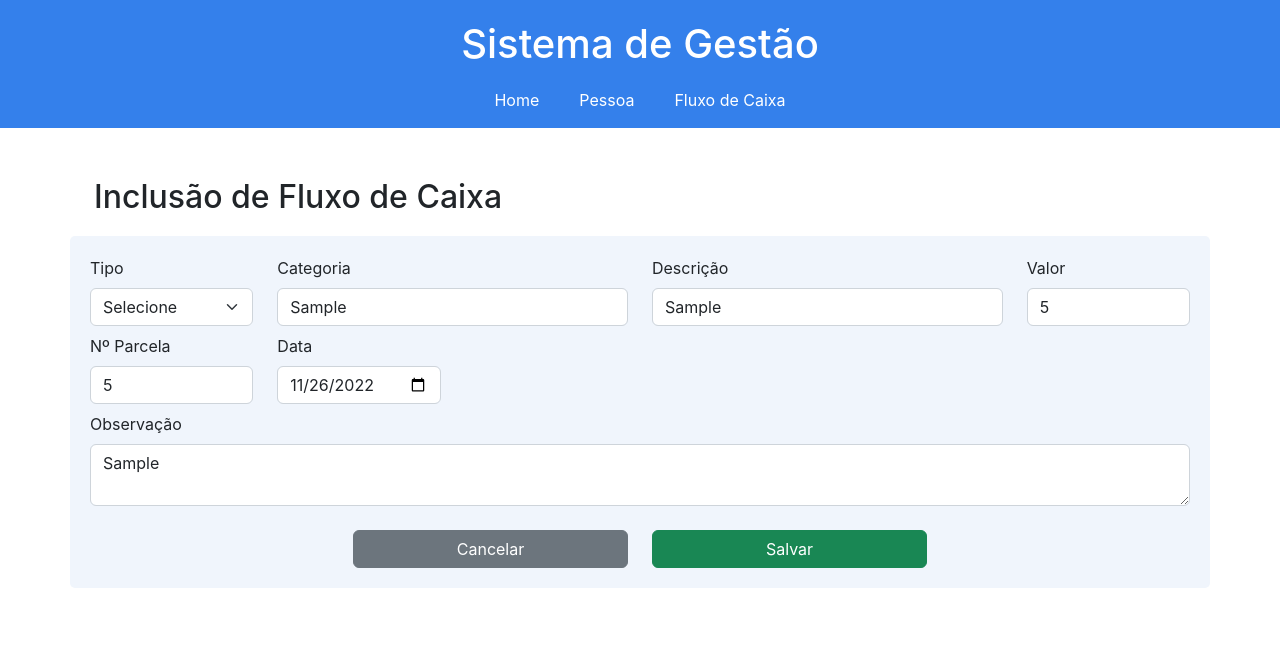
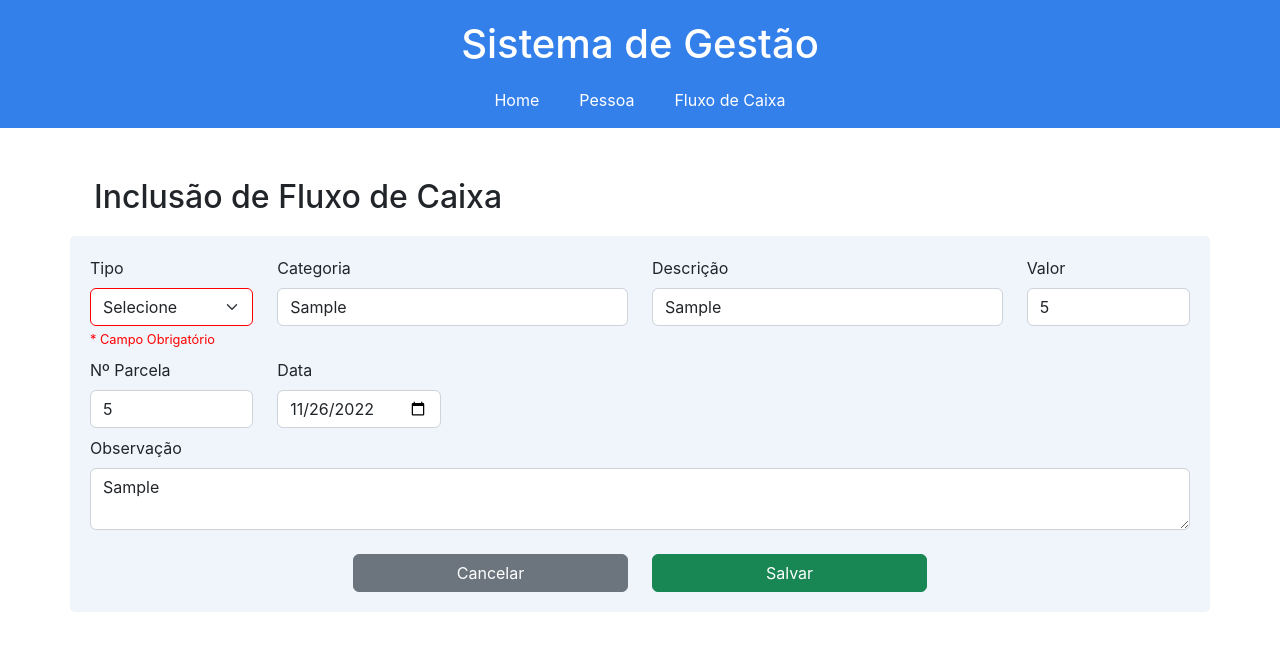
Before and after one commit to ejuscar/ProjetoAplicado.UI, a React (Create React App) app: page /fluxo-de-caixa/incluir in a window 1280 px wide. Both pictures are taken after typing "Sample", "Sample", "5", "5", "Sample" into the empty fields and a click on the button "Salvar". Shown: the top 650 px of the page. Built offline with nearby package versions, Linux system fonts and the light colour scheme.

Commit message:
Adicionada validação no formulario de FC

```diff
--- a/src/app.css
+++ b/src/app.css
@@ -13,3 +13,12 @@ main {
 	margin-left: 30px;
 	margin-bottom: 20px;
 }
+
+.field-validation-error {
+	color: red;
+	font-size: 0.8rem;
+}
+
+.field-error {
+	border-color: red;
+}
--- a/src/pages/fluxo-de-caixa/fluxo-de-caixa.form.page.tsx
+++ b/src/pages/fluxo-de-caixa/fluxo-de-caixa.form.page.tsx
@@ -43,7 +43,8 @@ export default function FluxoDeCaixaFormPage() {
 			}
 		});
 	};
-	const required = (value: any) => (value ? undefined : "Required");
+	const required = (value: any) =>
+		value ? undefined : "* Campo Obrigatório";
 
 	return (
 		<>
@@ -57,6 +58,8 @@ export default function FluxoDeCaixaFormPage() {
 					render={({ handleSubmit }) => (
 						<form onSubmit={handleSubmit}>
 							<div className="row">
+								<Field name="tipo" validate={required}>
+									{({ input, meta }) => (
 										<div className="col-12 col-md-2">
 											<label
 												htmlFor="inTipo"
@@ -64,19 +67,24 @@ export default function FluxoDeCaixaFormPage() {
 											>
 												Tipo
 											</label>
-									<Field
-										name="tipo"
-										component="select"
+											<select
+												{...input}
 												id="inTipo"
-										className="form-select"
-										validate={required}
-										defaultValue={undefined}
+												className={`form-select ${
+													meta.error && meta.touched
+														? "field-error"
+														: null
+												}`}
+												defaultValue=""
 											>
-										<option value={undefined}>
+												<option value="">
 													Selecione
 												</option>
 												{tiposFluxo.map(
-											({ description, value }) => {
+													({
+														description,
+														value,
+													}) => {
 														return (
 															<option
 																key={value}
@@ -87,8 +95,18 @@ export default function FluxoDeCaixaFormPage() {
 														);
 													}
 												)}
+											</select>
+											{meta.error && meta.touched && (
+												<span className="field-validation-error">
+													{meta.error}
+												</span>
+											)}
+										</div>
+									)}
 								</Field>
-								</div>
+
+								<Field name="categoria">
+									{({ input }) => (
 										<div className="col-12 col-md-4">
 											<label
 												htmlFor="inCategoria"
@@ -96,14 +114,18 @@ export default function FluxoDeCaixaFormPage() {
 											>
 												Categoria
 											</label>
-									<Field
-										name="categoria"
-										component="input"
+											<input
+												{...input}
 												placeholder="Categoria"
 												id="inCategoria"
 												className="form-control"
 											/>
 										</div>
+									)}
+								</Field>
+
+								<Field name="descricao" validate={required}>
+									{({ input, meta }) => (
 										<div className="col-12 col-md-4">
 											<label
 												htmlFor="inDescricao"
@@ -111,14 +133,28 @@ export default function FluxoDeCaixaFormPage() {
 											>
 												Descrição
 											</label>
-									<Field
-										name="descricao"
-										component="input"
+											<input
+												{...input}
 												placeholder="Descrição"
 												id="inDescricao"
-										className="form-control"
+												className={`form-control ${
+													meta.error && meta.touched
+														? "field-error"
+														: null
+												}`}
 											/>
+
+											{meta.error && meta.touched && (
+												<span className="field-validation-error">
+													{meta.error}
+												</span>
+											)}
 										</div>
+									)}
+								</Field>
+
+								<Field name="valor" validate={required}>
+									{({ input, meta }) => (
 										<div className="col-12 col-md-2">
 											<label
 												htmlFor="inValor"
@@ -126,18 +162,31 @@ export default function FluxoDeCaixaFormPage() {
 											>
 												Valor
 											</label>
-									<Field
-										name="valor"
-										component="input"
+											<input
+												{...input}
 												placeholder="Valor"
 												id="inValor"
-										className="form-control"
 												type="number"
+												className={`form-control ${
+													meta.error && meta.touched
+														? "field-error"
+														: null
+												}`}
 											/>
+
+											{meta.error && meta.touched && (
+												<span className="field-validation-error">
+													{meta.error}
+												</span>
+											)}
 										</div>
+									)}
+								</Field>
 							</div>
 
 							<div className="row mt-2">
+								<Field name="numeroParcela" validate={required}>
+									{({ input, meta }) => (
 										<div className="col-12 col-md-2">
 											<label
 												htmlFor="inNumeroParcela"
@@ -145,15 +194,29 @@ export default function FluxoDeCaixaFormPage() {
 											>
 												Nº Parcela
 											</label>
-									<Field
-										name="numeroParcela"
-										component="input"
+											<input
+												{...input}
 												placeholder="Número parcela"
 												id="inNumeroParcela"
-										className="form-control"
 												type="number"
+												className={`form-control ${
+													meta.error && meta.touched
+														? "field-error"
+														: null
+												}`}
 											/>
+
+											{meta.error && meta.touched && (
+												<span className="field-validation-error">
+													{meta.error}
+												</span>
+											)}
 										</div>
+									)}
+								</Field>
+
+								<Field name="data" validate={required}>
+									{({ input, meta }) => (
 										<div className="col-12 col-md-2">
 											<label
 												htmlFor="inData"
@@ -161,32 +224,46 @@ export default function FluxoDeCaixaFormPage() {
 											>
 												Data
 											</label>
-									<Field
-										name="data"
-										component="input"
+											<input
+												{...input}
 												id="inData"
-										className="form-control"
 												type="date"
+												className={`form-control ${
+													meta.error && meta.touched
+														? "field-error"
+														: null
+												}`}
 											/>
+
+											{meta.error && meta.touched && (
+												<span className="field-validation-error">
+													{meta.error}
+												</span>
+											)}
 										</div>
+									)}
+								</Field>
 							</div>
 
 							<div className="row mt-2">
-								<div className="col-12">
+								<Field name="observacao">
+									{({ input }) => (
+										<div className="col-12 ">
 											<label
 												htmlFor="inObservacao"
 												className="form-label"
 											>
 												Observação
 											</label>
-									<Field
-										name="observacao"
-										component="textarea"
+											<textarea
+												{...input}
 												placeholder="Observação"
 												id="inObservacao"
 												className="form-control"
 											/>
 										</div>
+									)}
+								</Field>
 							</div>
 
 							<div className="w-100 mt-4 d-flex justify-content-center">
```
Lines whose indentation alone changed are shown as unchanged.
